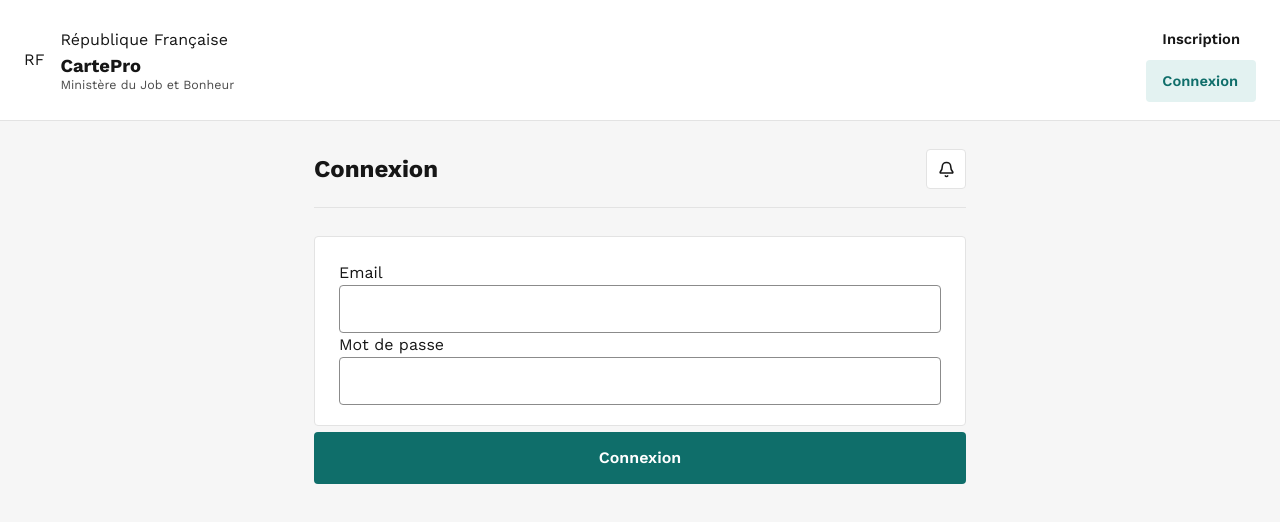
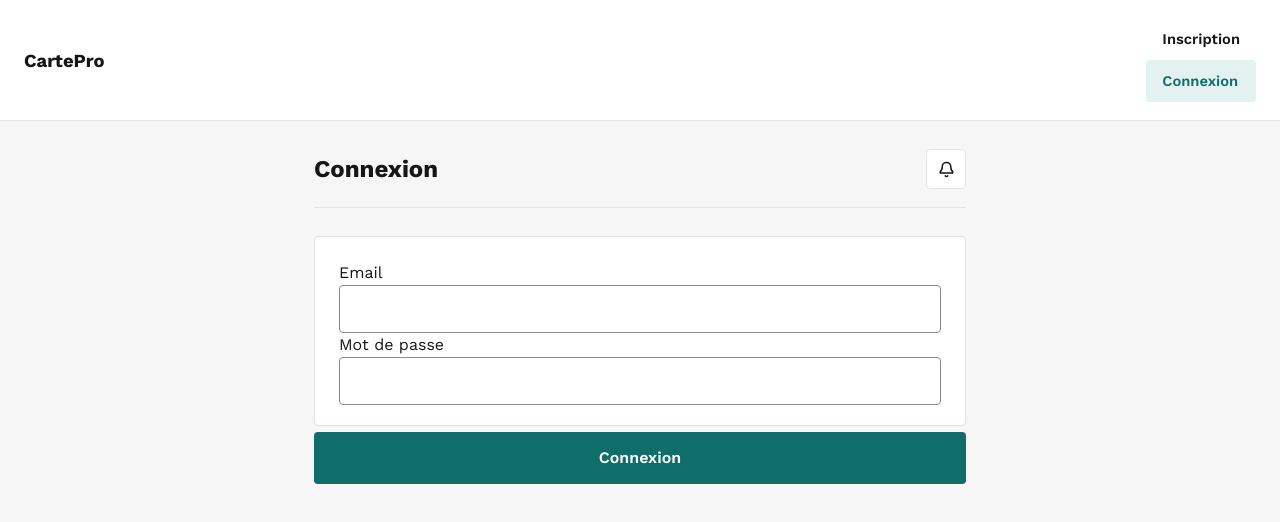
Before and after one commit to maxime-knv/survivor, a React (Vite) app: page /connexion in a window 1280 px wide. Shown: the top 522 px of the page. Built offline with nearby package versions, Linux system fonts and the light colour scheme; no server answers.

Commit message:
front: update sign in page

```diff
--- a/src/pages/Autentification/SignIn.jsx
+++ b/src/pages/Autentification/SignIn.jsx
@@ -2,6 +2,15 @@ import { Link, useNavigate } from 'react-router-dom';
 import PageHeader from '../../components/ui/PageHeader';
 import { useState } from 'react';
 import { signIn } from '../../services/authService'
+
+// Redirection vers l'espace correspondant au rôle renvoyé par le backend
+// (server/src/routes/auth.js) : un salarié, un partenaire et un admin ne
+// voient pas la même interface après connexion.
+const HOME_BY_ROLE = {
+    EMPLOYEE: '/accueil',
+    PARTNER: '/partenaire/tableau-de-bord',
+    ADMIN: '/admin/tableau-de-bord',
+}
 
 const SignIn = () => {
     const navigate = useNavigate()
@@ -14,8 +23,8 @@ const SignIn = () => {
         setErrorMessage('');
 
         try {
-            await signIn({ email, password });
-            navigate('/accueil');
+            const user = await signIn({ email, password });
+            navigate(HOME_BY_ROLE[user.role] ?? '/accueil');
         } catch (error) {
             setErrorMessage(error.message || 'Impossible de se connecter.');
         }
@@ -26,13 +35,8 @@ const SignIn = () => {
             <header className="gov-header">
                 <div className="gov-header-inner">
                     <div className="gov-brand">
-                        <div className="marianne-mark" aria-hidden="true">RF</div>
                         <div className="gov-brand-text">
-                            <span className="gov-eyebrow">République Française</span>
-                            <span className="gov-service-name">
-                                CartePro
-                                <span className="gov-service-tag">Ministère du Job et Bonheur</span>
-                            </span>
+                            <span className="gov-service-name">CartePro</span>
                         </div>
                     </div>
                     <div>
```
